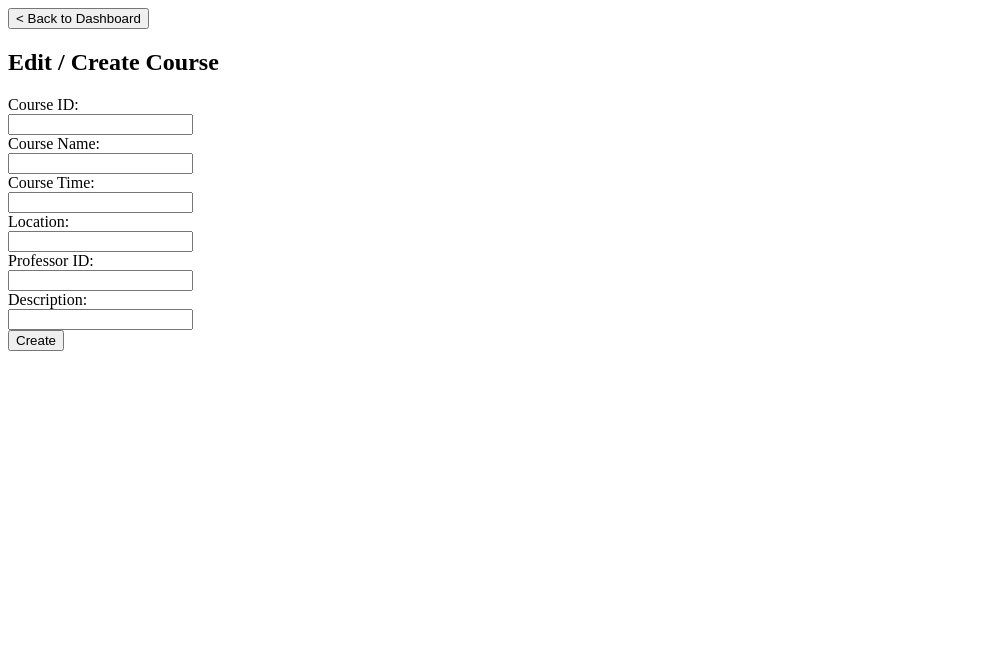
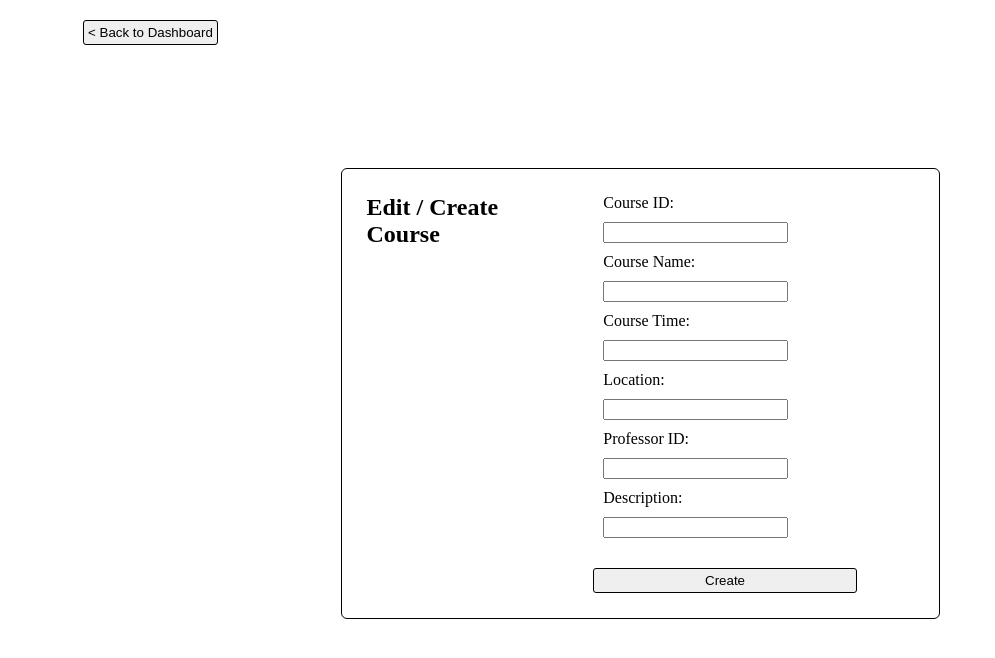
Before and after one commit to CptS-451-group-project/CptS-451-Online-Course-Management-System, a plain HTML site: page frontend/admin/course-edit.html in a window 1280 px wide. Shown: the whole page, without its empty margins (0-995 px from the left). Drawn offline with Linux system fonts and the light colour scheme.

Commit message:
feat: styles for edit/create pages

```diff
--- a/frontend/admin/course-edit.html
+++ b/frontend/admin/course-edit.html
@@ -3,9 +3,11 @@
   <head>
     <title>Edit Course</title>
     <script src="/assets/js/course-edit.js"></script>
+    <link rel="stylesheet" href="/assets/style.css">
   </head>
   <body>
     <button onclick="window.location.href='/admin/index.html'">< Back to Dashboard</button>
+    <div class="login">
       <h2>Edit / Create Course</h2>
       <form>
         <label for="courseId">Course ID:</label><br>
@@ -21,7 +23,6 @@
         <label for="description">Description:</label><br>
         <input type="text" id="description" name="description"><br>
       </form>
-    <div>
       <Button id="create">Create</Button>
     </div>
   </body>
--- a/frontend/assets/style.css
+++ b/frontend/assets/style.css
@@ -57,16 +57,17 @@ td {
 .login {
   display: grid;
 
-  grid-template: auto auto auto / 40% 50%;
+  grid-template: auto auto / 40% 50%;
 
   width: 50%;
 
   margin: auto;
-  margin-top: 30%;
+  margin-top: 10%;
 
   padding: 15px;
 
   border: 1px solid black;
+  border-radius: 6px;
 }
 
 .login > p:nth-child(2n + 1) {
```
Also changed, not shown: frontend/admin/student-edit.html (+2 -1 lines). Lines whose indentation alone changed are shown as unchanged.
